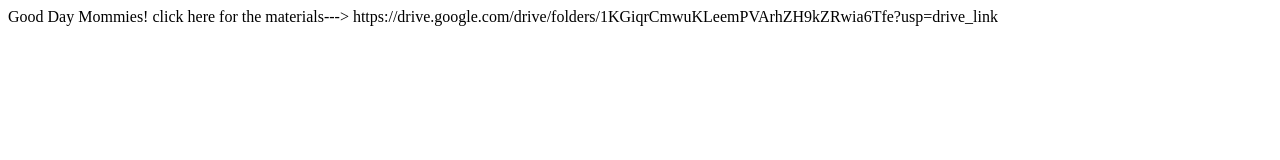
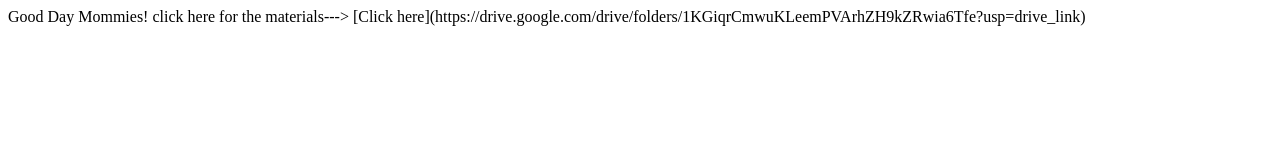
Before and after one commit to jeither21/thegoodmom, a plain HTML site: page index.html in a window 1280 px wide. Drawn offline with Linux system fonts and the light colour scheme.

Commit message:
create index.html file

```diff
--- a/index.html
+++ b/index.html
@@ -7,6 +7,6 @@
     <title>Document</title>
 </head>
 <body>
-   Good Day Mommies! click here for the materials--->  https://drive.google.com/drive/folders/1KGiqrCmwuKLeemPVArhZH9kZRwia6Tfe?usp=drive_link
+   Good Day Mommies! click here for the materials--->     [Click here](https://drive.google.com/drive/folders/1KGiqrCmwuKLeemPVArhZH9kZRwia6Tfe?usp=drive_link)
 </body>
 </html>
```
